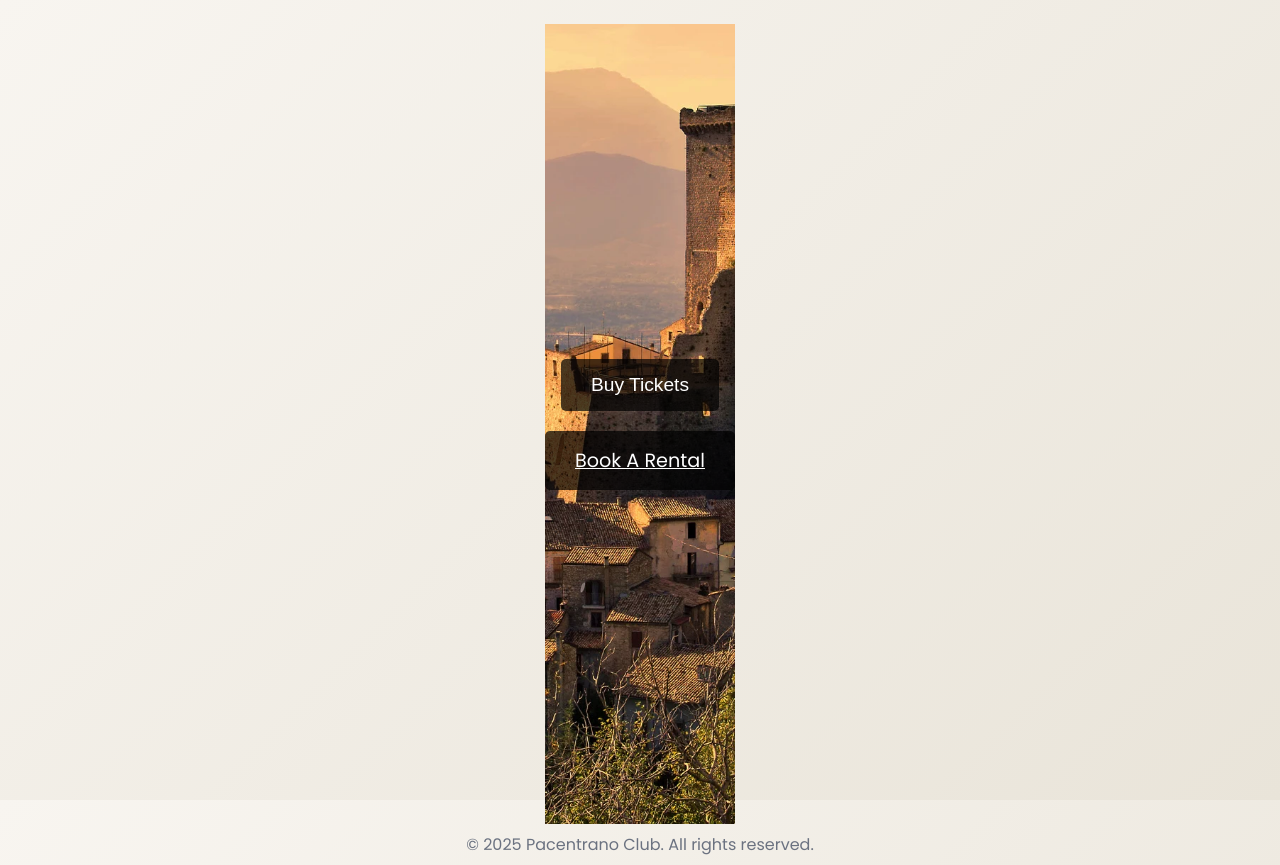
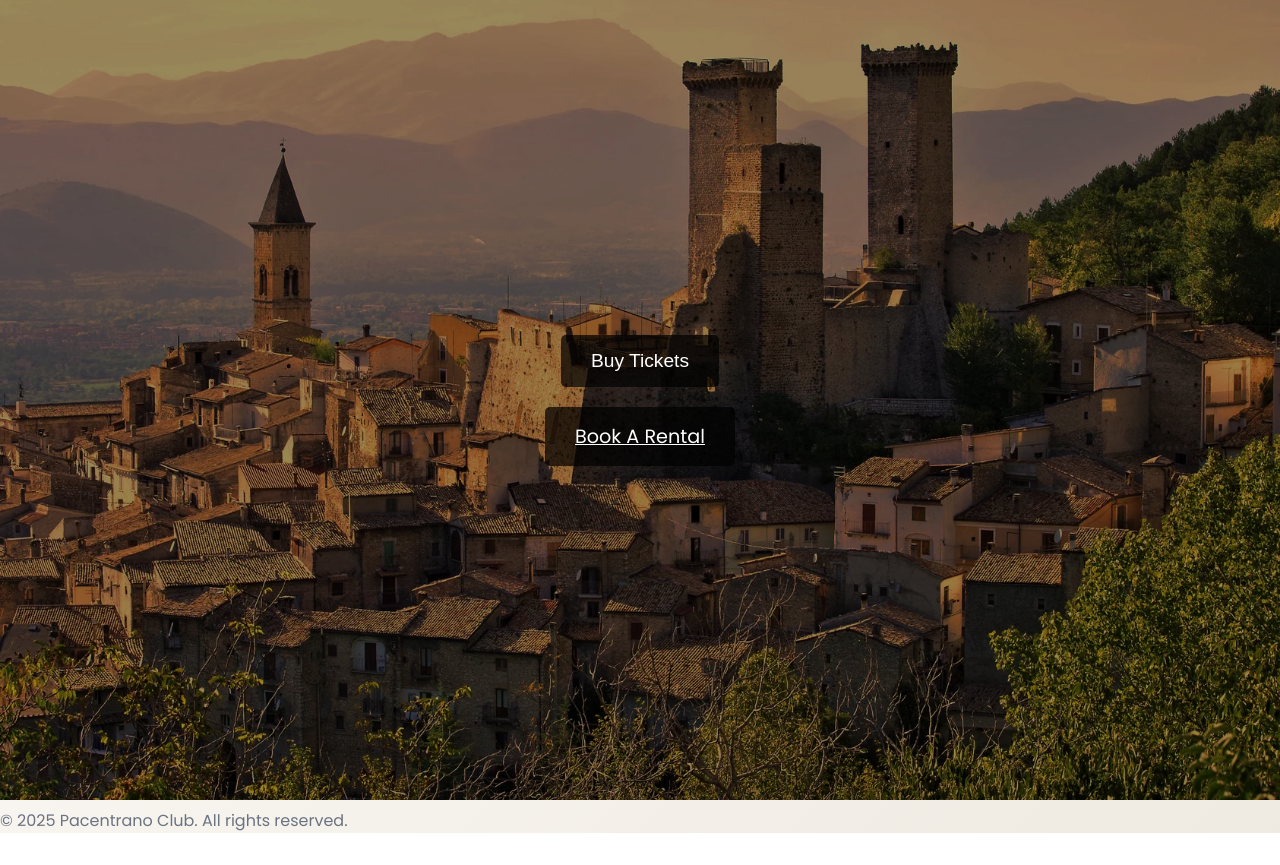
Before and after one commit to anthonypacella/PacentranoClubWebsite, a plain HTML site: page index.html in a window 1280 px wide. After the commit the page ends 833 px from the top, so only its background shows below. Drawn offline with Linux system fonts and the light colour scheme.

Commit message:
commit 12

```diff
--- a/style.css
+++ b/style.css
@@ -8,25 +8,26 @@ body, html {
   /* First view styles */
   #hero {
     position: relative;
+    width: 100vw; /* full viewport width */
+    height: 100vh;
     background: url('pacentro.webp') no-repeat center center/cover;
-    height: 100vh;
     display: flex;
     flex-direction: column;
     justify-content: center;
     align-items: center;
     gap: 20px;
-    z-index: 0; /* make sure overlay sits behind content */
+    z-index: 0;
   }
 
-  #home::before {
+  #hero::before {
     content: "";
     position: absolute;
     top: 0;
     left: 0;
     width: 100%;
     height: 100%;
-    background-color: rgba(0, 0, 0, 0.4); /* black overlay at 40% opacity */
-    z-index: -1; /* keep it behind the content */
+    background-color: rgba(0, 0, 0, 0.4);
+    z-index: -1;
   }
 
   button {
@@ -84,15 +85,17 @@ body, html {
     --focus: 0 0 0 3px rgba(212,175,55,0.35);
     --transition: 220ms ease;
   }
+
   * { box-sizing: border-box; }
-  html, body { height: 100%; margin: 0; font-family: 'Poppins', sans-serif; }
-  body {
+    html, body { height: 100%; margin: 0; font-family: 'Poppins', sans-serif; }
+
+    body {
     color: var(--text);
     background: linear-gradient(135deg, var(--bg-start), var(--bg-end));
-    display: grid;
-    place-items: center;
-    padding: 24px;
-  }
+    margin: 0;
+    padding: 0;
+    }
+
   .shell { width: 100%; max-width: 640px; }
   .card {
     background: var(--card-bg);
```
Also changed, not shown: index.html (+4 -4 lines).
